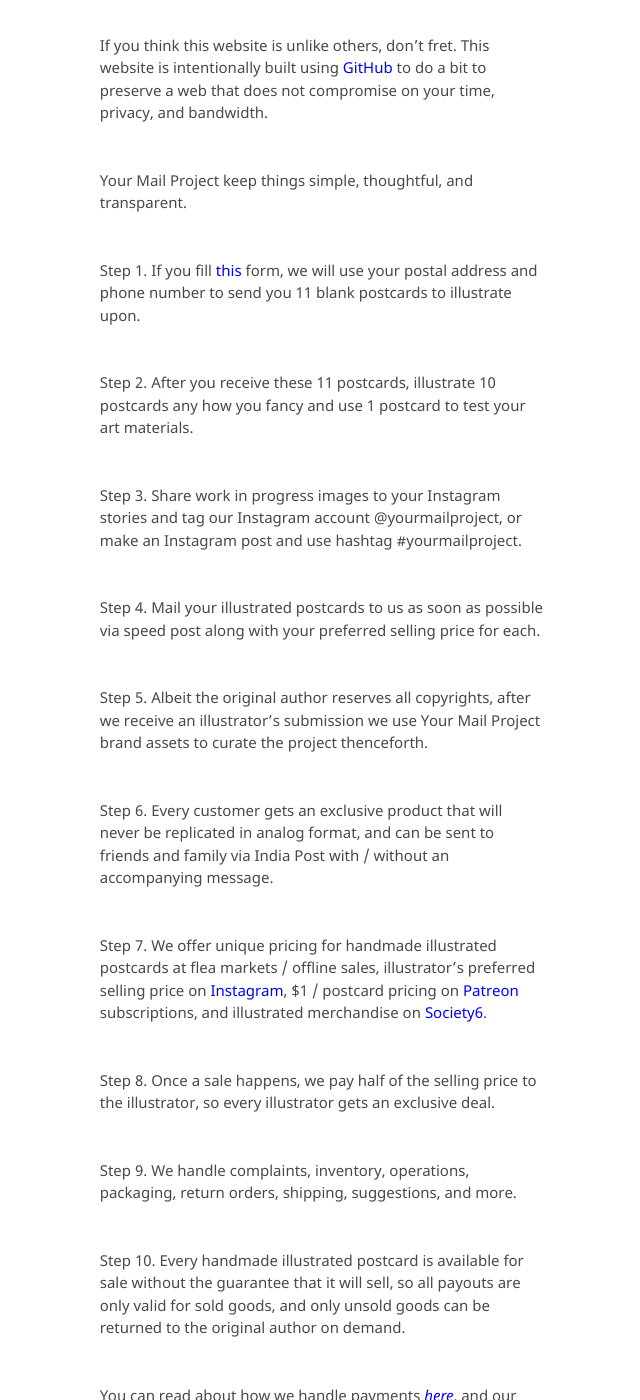
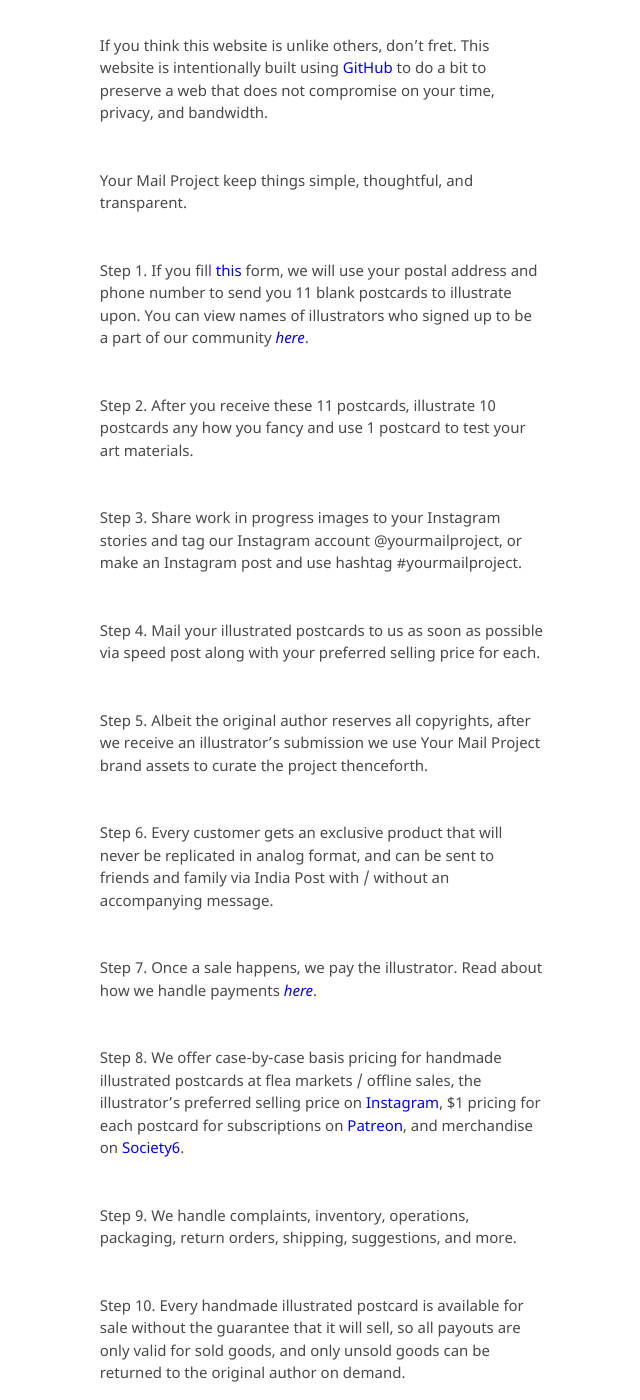
Before and after one commit to kvshvlin/yourmailproject, a Jekyll site: the page built from index.md, in a window 1280 px wide and 1400 px high, scrolled down 259 px. Shown: the whole window, without its empty margins (512-1152 px from the left). Built offline with Jekyll 4.4.1, drawn with Linux system fonts in a browser that asks for light colours; our own code applies the rules of GitHub Pages for plain Markdown files; some of the changed text lies outside the part shown.

Commit message:
Update repo

```diff
--- a/index.md
+++ b/index.md
@@ -4,7 +4,7 @@ If you think this website is unlike others, don't fret. This website is intentio
 
 Your Mail Project keep things simple, thoughtful, and transparent.
 
-Step 1. If you fill <a href="https://yourmailproject.typeform.com/to/krhWpQJZ" target="_blank">this</a> form, we will use your postal address and phone number to send you 11 blank postcards to illustrate upon.
+Step 1. If you fill <a href="https://yourmailproject.typeform.com/to/krhWpQJZ" target="_blank">this</a> form, we will use your postal address and phone number to send you 11 blank postcards to illustrate upon. You can view names of illustrators who signed up to be a part of our community [_here_](https://kushalsamant.github.io/yourmailproject/pages/community.html).
 
 Step 2. After you receive these 11 postcards, illustrate 10 postcards any how you fancy and use 1 postcard to test your art materials.
 
@@ -16,15 +16,13 @@ Step 5. Albeit the original author reserves all copyrights, after we receive an
 
 Step 6. Every customer gets an exclusive product that will never be replicated in analog format, and can be sent to friends and family via India Post with / without an accompanying message.
 
-Step 7. We offer unique pricing for handmade illustrated postcards at flea markets / offline sales, illustrator's preferred selling price on <a href="https://www.instagram.com/yourmailproject" target="_blank">Instagram</a>, $1 / postcard pricing on <a href="https://www.patreon.com/yourmailproject?fan_landing=true" target="_blank">Patreon</a> subscriptions, and illustrated merchandise on <a href="https://www.society6.com/yourmailproject" target="_blank">Society6</a>.
+Step 7. Once a sale happens, we pay the illustrator. Read about how we handle payments [_here_](https://kushalsamant.github.io/yourmailproject/pages/payments.html).
 
-Step 8. Once a sale happens, we pay half of the selling price to the illustrator, so every illustrator gets an exclusive deal.
+Step 8. We offer case-by-case basis pricing for handmade illustrated postcards at flea markets / offline sales, the illustrator's preferred selling price on <a href="https://www.instagram.com/yourmailproject" target="_blank">Instagram</a>, $1 pricing for each postcard for subscriptions on <a href="https://www.patreon.com/yourmailproject?fan_landing=true" target="_blank">Patreon</a>, and merchandise on <a href="https://www.society6.com/yourmailproject" target="_blank">Society6</a>.
 
 Step 9. We handle complaints, inventory, operations, packaging, return orders, shipping, suggestions, and more.
 
 Step 10. Every handmade illustrated postcard is available for sale without the guarantee that it will sell, so all payouts are only valid for sold goods, and only unsold goods can be returned to the original author on demand.
-
-You can read about how we handle payments [_here_](https://kushalsamant.github.io/yourmailproject/pages/payments.html), and our community [_here_](https://kushalsamant.github.io/yourmailproject/pages/community.html).
 
 If there’s something you don’t see here that you’d like to know, then you can get in touch <a href="https://kushalsamant.github.io/getintouch.html">here</a>.
 
```
Also changed, not shown: assets/img/logogabe.jpg (deleted), assets/img/logogabeminimal.jpeg (deleted).
